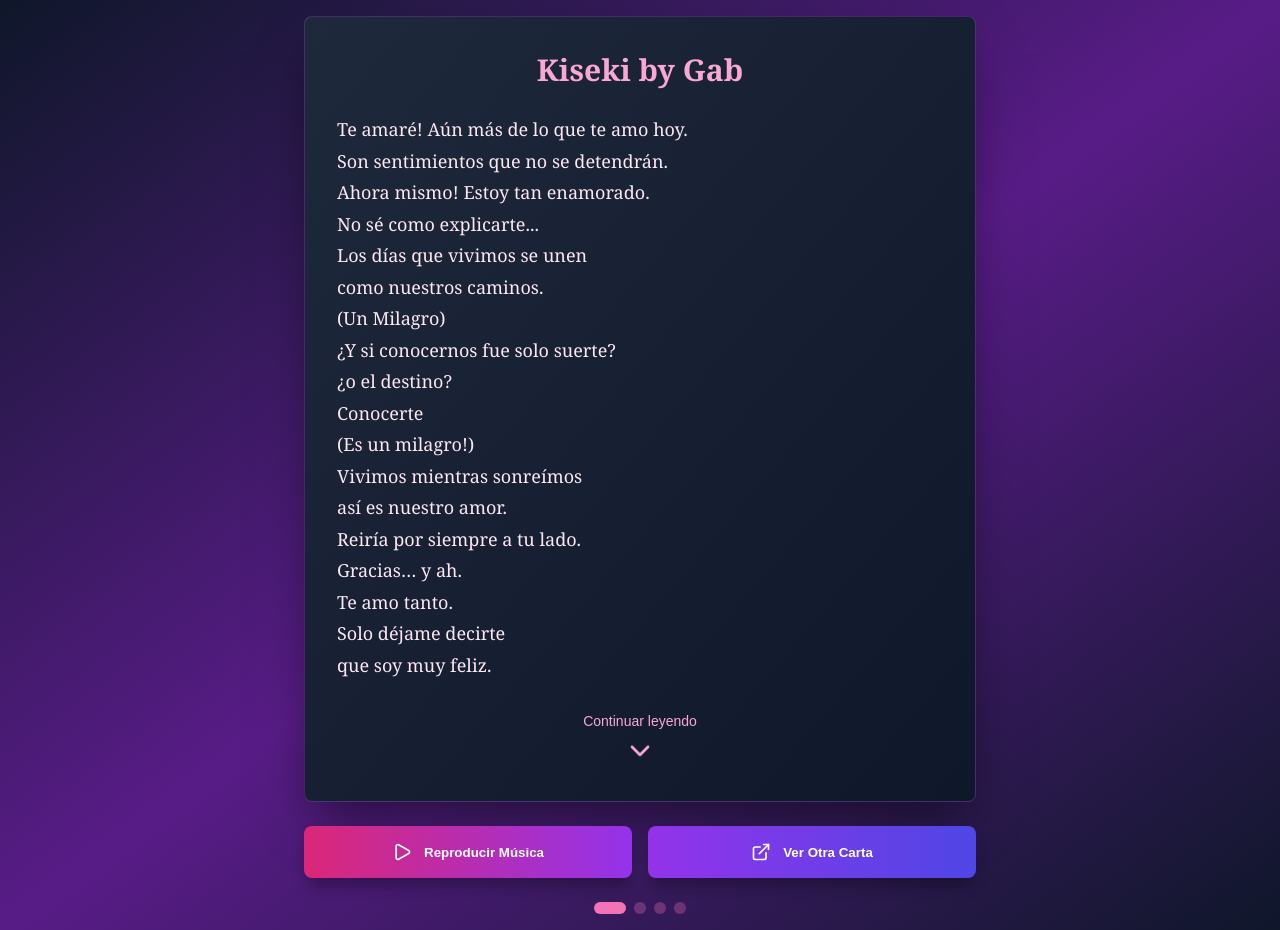
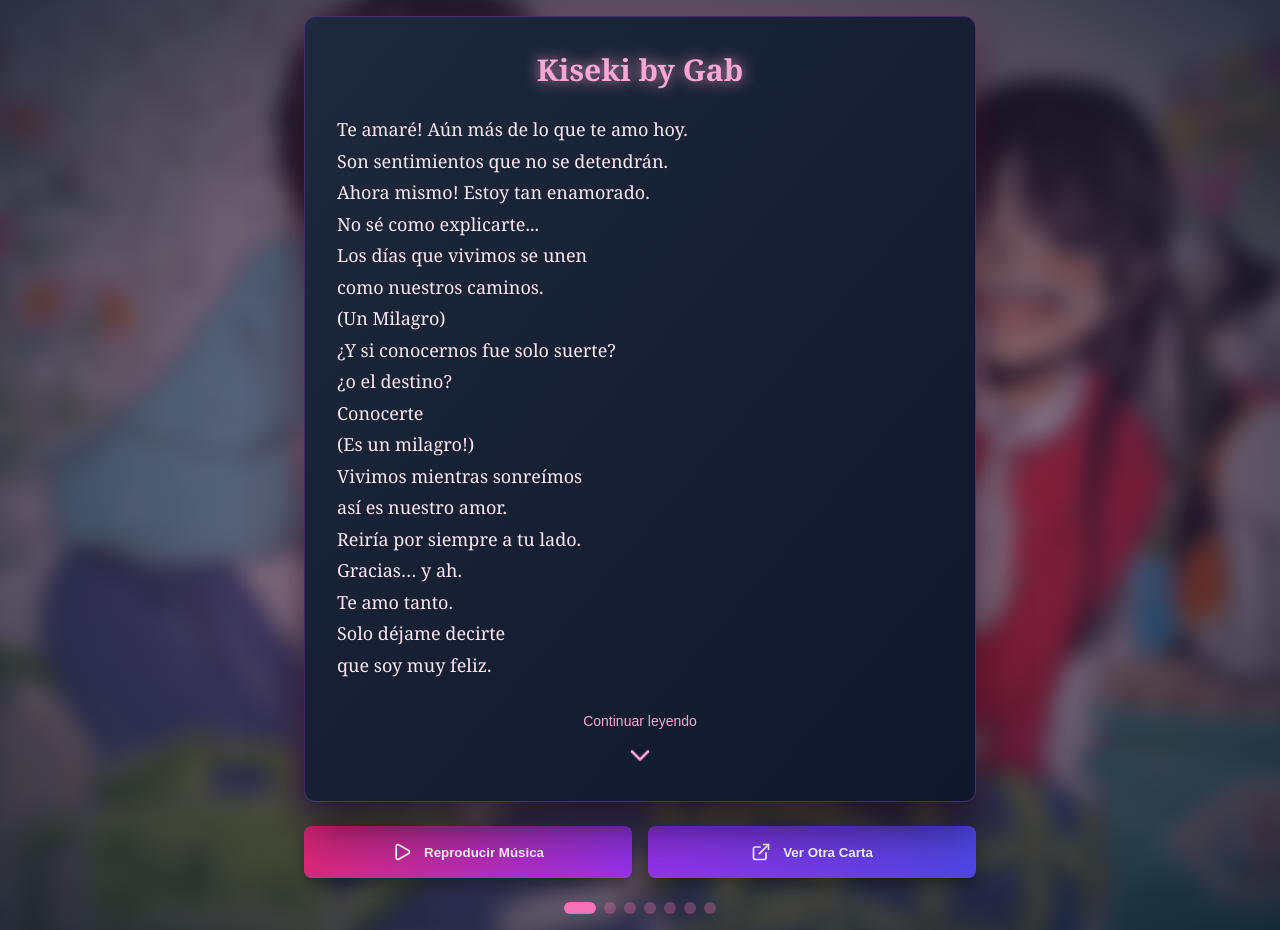
Before and after one commit to Mrxz2203/kiseki-green-gab, a React (Create React App) app: page / in a window 1280 px wide. Built offline with nearby package versions, Linux system fonts and the light colour scheme.

Commit message:
Nuevos agregados de fondo

```diff
--- a/src/App.css
+++ b/src/App.css
@@ -4,15 +4,15 @@
   box-sizing: border-box;
 }
 
+body {
+  font-family: -apple-system, BlinkMacSystemFont, 'Segoe UI', 'Roboto',
+    'Oxygen', 'Ubuntu', 'Cantarell', 'Fira Sans', 'Droid Sans',
+    'Helvetica Neue', sans-serif;
+  -webkit-font-smoothing: antialiased;
+  -moz-osx-font-smoothing: grayscale;
+}
+
 .App {
   min-height: 100vh;
   width: 100%;
 }
-
-body {
-  font-family: -apple-system, BlinkMacSystemFont, 'Segoe UI', 'Roboto', 'Oxygen',
-    'Ubuntu', 'Cantarell', 'Fira Sans', 'Droid Sans', 'Helvetica Neue',
-    sans-serif;
-  -webkit-font-smoothing: antialiased;
-  -moz-osx-font-smoothing: grayscale;
-}
--- a/src/components/CartaMusical.css
+++ b/src/components/CartaMusical.css
@@ -1,10 +1,37 @@
 .carta-container {
   min-height: 100vh;
-  background: linear-gradient(to bottom right, #0f172a, #581c87, #0f172a);
+  position: relative;
   display: flex;
   align-items: center;
   justify-content: center;
   padding: 1rem;
+  overflow: hidden;
+}
+
+/* Fondo con blur */
+.carta-container::before {
+  content: "";
+  position: absolute;
+  inset: 0;
+  background-image: var(--bg-image);
+  background-size: cover;
+  background-position: center;
+  filter: blur(10px) brightness(0.75);
+  transform: scale(1.1);
+  z-index: -2;
+}
+
+/* Overlay romántico */
+.carta-container::after {
+  content: "";
+  position: absolute;
+  inset: 0;
+  background: radial-gradient(
+    ellipse at center,
+    rgba(236, 72, 153, 0.25),
+    rgba(15, 23, 42, 0.85)
+  );
+  z-index: -1;
 }
 
 .carta-wrapper {
@@ -12,14 +39,29 @@
   width: 100%;
 }
 
-/* Carta principal */
+/* Carta */
 .carta-box {
   background: linear-gradient(to bottom right, #1e293b, #0f172a);
-  border-radius: 0.5rem;
-  box-shadow: 0 25px 50px -12px rgba(0, 0, 0, 0.5);
+  border-radius: 0.75rem;
+  box-shadow:
+    0 25px 50px rgba(0, 0, 0, 0.6),
+    0 0 30px rgba(236, 72, 153, 0.2);
   padding: 2rem;
   margin-bottom: 1.5rem;
   border: 1px solid rgba(168, 85, 247, 0.3);
+
+  animation: aparecer-suave 1.6s ease-out forwards;
+}
+
+@keyframes aparecer-suave {
+  from {
+    opacity: 0;
+    transform: translateY(30px) scale(0.96);
+  }
+  to {
+    opacity: 1;
+    transform: translateY(0) scale(1);
+  }
 }
 
 .carta-titulo {
@@ -28,6 +70,16 @@
   color: #f9a8d4;
   text-align: center;
   margin-bottom: 1.5rem;
+  animation: latido 4s ease-in-out infinite;
+}
+
+@keyframes latido {
+  0%, 100% {
+    text-shadow: 0 0 6px rgba(249, 168, 212, 0.4);
+  }
+  50% {
+    text-shadow: 0 0 16px rgba(249, 168, 212, 0.9);
+  }
 }
 
 .carta-texto {
@@ -38,7 +90,7 @@
   font-size: 1.125rem;
 }
 
-/* Flecha de navegación */
+/* Flecha */
 .flecha-container {
   display: flex;
   justify-content: center;
@@ -69,23 +121,19 @@
 .flecha-icon {
   width: 2rem;
   height: 2rem;
-  animation: bounce 2s infinite;
+  animation: flotar 2.5s ease-in-out infinite;
 }
 
-@keyframes bounce {
+@keyframes flotar {
   0%, 100% {
     transform: translateY(0);
   }
   50% {
-    transform: translateY(-10px);
+    transform: translateY(8px);
   }
 }
 
-.flecha-button:hover .flecha-icon {
-  transform: scale(1.1);
-}
-
-/* Botones de control */
+/* Botones */
 .botones-container {
   display: flex;
   gap: 1rem;
@@ -101,8 +149,7 @@
   justify-content: center;
   gap: 0.75rem;
   transition: all 0.3s;
-  transform: scale(1);
-  box-shadow: 0 10px 15px -3px rgba(0, 0, 0, 0.3);
+  box-shadow: 0 10px 15px rgba(0, 0, 0, 0.3);
   border: none;
   cursor: pointer;
   color: white;
@@ -133,7 +180,7 @@
   height: 1.25rem;
 }
 
-/* Indicador de páginas */
+/* Indicador */
 .indicador-paginas {
   display: flex;
   justify-content: center;
@@ -151,16 +198,12 @@
   transition: all 0.3s;
 }
 
-.indicador-punto:hover {
-  background-color: rgba(244, 114, 182, 0.5);
-}
-
 .indicador-punto.activo {
   width: 2rem;
   background-color: #f472b6;
 }
 
-/* Responsivo */
+/* Responsive */
 @media (max-width: 640px) {
   .carta-box {
     padding: 1.5rem;
@@ -177,8 +220,4 @@
   .botones-container {
     flex-direction: column;
   }
-
-  .boton {
-    width: 100%;
-  }
 }
--- a/src/components/CartaMusical.js
+++ b/src/components/CartaMusical.js
@@ -1,7 +1,9 @@
 import React, { useState, useRef } from 'react';
 import { Play, Pause, ExternalLink, ChevronDown } from 'lucide-react';
 import './CartaMusical.css';
+
 import Kiseki from '../assets/Kiseki.mp3';
+import Shipp from '../assets/Shipp.jpg';
 
 export default function CartaMusical() {
   const [currentPage, setCurrentPage] = useState(1);
@@ -9,14 +11,14 @@ export default function CartaMusical() {
   const audioRef = useRef(null);
 
   const togglePlay = () => {
-    if (audioRef.current) {
+    if (!audioRef.current) return;
+
     if (isPlaying) {
       audioRef.current.pause();
     } else {
       audioRef.current.play();
     }
     setIsPlaying(!isPlaying);
-    }
   };
 
   const goToNextPage = () => {
@@ -32,7 +34,7 @@ export default function CartaMusical() {
 
   const cartas = {
     1: {
-      titulo: "Kiseki by Gab",
+      titulo: 'Kiseki by Gab',
       texto: `Te amaré! Aún más de lo que te amo hoy.
 Son sentimientos que no se detendrán.
 Ahora mismo! Estoy tan enamorado.
@@ -53,54 +55,65 @@ Solo déjame decirte
 que soy muy feliz.`
     },
     2: {
-      titulo: "Kiseki by Gab",
+      titulo: 'Kiseki by Gab',
       texto: `Tenerte siempre aquí a mi lado
-mientras sostienes, a mi indefenso corazón
-me hace amarte más.
+mientras me sostienes, deja a mi indefenso corazón
+amarte aun más.
 En mi día a día hay felicidad
-mientras caminamos una (travesía).
-Encontrarnos pudo ser una
-coincidencia pero en este mundo...
-es un milagro!
+mientras caminamos una travesía.
+Encontrarnos pudo ser una coincidencia
+pero en este mundo…
+es un milagro!`
+    },
+    3: {
+      titulo: 'Kiseki by Gab',
+      texto: `
       Incluso en los días oscuros
 solo luces vendrán.
 La soledad y el dolor se marcharán.
 Soy yo mismo
 si tú estás.
-Así que, quédate conmigo..
-esto es para ti.`
+Así que, quedate conmigo..
+esto es para ti.
+`
     },
-    3: {
-      titulo: "Kiseki by Gab",
+4:{
+  titulo: 'Kiseki by Gab',
       texto: `Aquellos días de camino a casa
 se volvieron momentos eternos,
 cuando abrí mi corazón
 y vi por primera vez tu verdad.
 Después de aceptarme
-en este amor donde nos llena.
+en este amor que nos llena.
 Aún estamos a mitad del
 futuro que nos tocará compartir
-o uno donde no estaré.
-Supongamos
-que si perdemos de vista nuestro mañana...
-Vivimos mientras sonreímos
+o uno donde no estaré.`   },
+     5: {
+      titulo: 'Kiseki by Gab',
+      texto: `Supongamos que..
+si me pierdo
+serías aquella luz que me guia`
+    },
+6: {
+      titulo: 'Kiseki by Gab',
+      texto: `Vivimos mientras sonreimos
 así es nuestro amor.
 Reiría por siempre a tu lado.
 Gracias… y ah.
-Te amo tanto.
+Te amo, tanto.
 Solo déjame decirte
 que soy muy feliz.
 Aunque haya días difíciles
 juntos los superaremos.
-Compartamos nuestras risas y las penas.
-Soy yo mismo.
+Compartamos nuestras risas y nuestas penas.
+Soy yo mismo...
 Si tú estás.
-Así que, quédate conmigo..
-Solo eres tú.
+Así que, quedate conmigo..
+Solo prome...teme.
 Hasta mi último día.`
     },
-    4: {
-      titulo: "Kiseki by Gab",
+    7: {
+      titulo: 'Kiseki by Gab',
       texto: `¡Finalmente encontré mi razón de vivir!
 Es porque estás junto a mí
 que soy como soy.
@@ -109,31 +122,22 @@ o el tiempo que me toque vivir,
 siempre te amaría.`
     }
   };
-
   const carta = cartas[currentPage];
-
   return (
-    <div className="carta-container">
+    <div
+      className="carta-container"
+      style={{ '--bg-image': `url(${Shipp})` }}
+    >
       <audio ref={audioRef} src={Kiseki} loop />
 
       <div className="carta-wrapper">
-        {/* Carta */}
         <div className="carta-box">
-          <h1 className="carta-titulo">
-            {carta.titulo}
-          </h1>
+          <h1 className="carta-titulo">{carta.titulo}</h1>
+          <div className="carta-texto">{carta.texto}</div>
 
-          <div className="carta-texto">
-            {carta.texto}
-          </div>
-
-          {/* Flecha para siguiente página */}
-          {currentPage < 4 && (
+          {currentPage < 7 && (
             <div className="flecha-container">
-              <button
-                onClick={goToNextPage}
-                className="flecha-button"
-              >
+              <button onClick={goToNextPage} className="flecha-button">
                 <span className="flecha-text">Continuar leyendo</span>
                 <ChevronDown className="flecha-icon" />
               </button>
@@ -141,12 +145,8 @@ siempre te amaría.`
           )}
         </div>
 
-        {/* Botones de control */}
         <div className="botones-container">
-          <button
-            onClick={togglePlay}
-            className="boton boton-musica"
-          >
+          <button onClick={togglePlay} className="boton boton-musica">
             {isPlaying ? (
               <>
                 <Pause className="boton-icon" />
@@ -160,25 +160,20 @@ siempre te amaría.`
             )}
           </button>
 
-          <button
-            onClick={goToOtraCarta}
-            className="boton boton-carta"
-          >
+          <button onClick={goToOtraCarta} className="boton boton-carta">
             <ExternalLink className="boton-icon" />
             Ver Otra Carta
           </button>
         </div>
 
-        {/* Indicador de páginas */}
         <div className="indicador-paginas">
-          {[1, 2, 3, 4].map((page) => (
+          {[1, 2, 3, 4,5 ,6 , 7].map((page) => (
             <button
               key={page}
-              onClick={() => {
-                setCurrentPage(page);
-                window.scrollTo({ top: 0, behavior: 'smooth' });
-              }}
-              className={`indicador-punto ${currentPage === page ? 'activo' : ''}`}
+              onClick={() => setCurrentPage(page)}
+              className={`indicador-punto ${
+                currentPage === page ? 'activo' : ''
+              }`}
             />
           ))}
         </div>
```
Also changed, not shown: src/assets/Shipp.jpg (added). Lines whose indentation alone changed are shown as unchanged.
